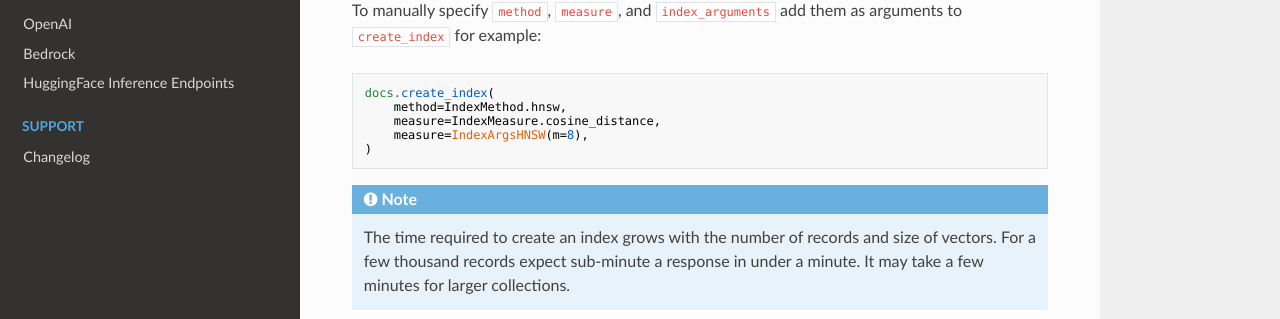
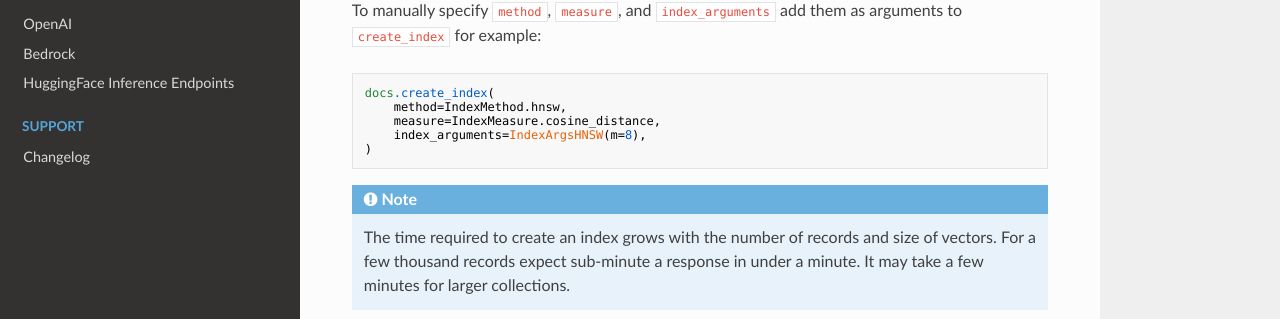
Before and after one commit to supabase/vecs, an MkDocs documentation site: the page built from docs/concepts_indexes.md, in a window 1280 px wide and 900 px high, scrolled down 1119 px. Shown: the part 437-756 px from the top of the window. Built offline with MkDocs 1.6.1, drawn with Linux system fonts in a browser that asks for light colours; nearby versions of some CDN libraries.

Commit message:
correct argument name in docs

````diff
--- a/docs/concepts_indexes.md
+++ b/docs/concepts_indexes.md
@@ -52,7 +52,7 @@ To manually specify `method`, `measure`, and `index_arguments` add them as argum
 docs.create_index(
     method=IndexMethod.hnsw,
     measure=IndexMeasure.cosine_distance,
-    measure=IndexArgsHNSW(m=8),
+    index_arguments=IndexArgsHNSW(m=8),
 )
 ```
 
````
Also changed, not shown: docs/api.md (+1 -1 lines).
